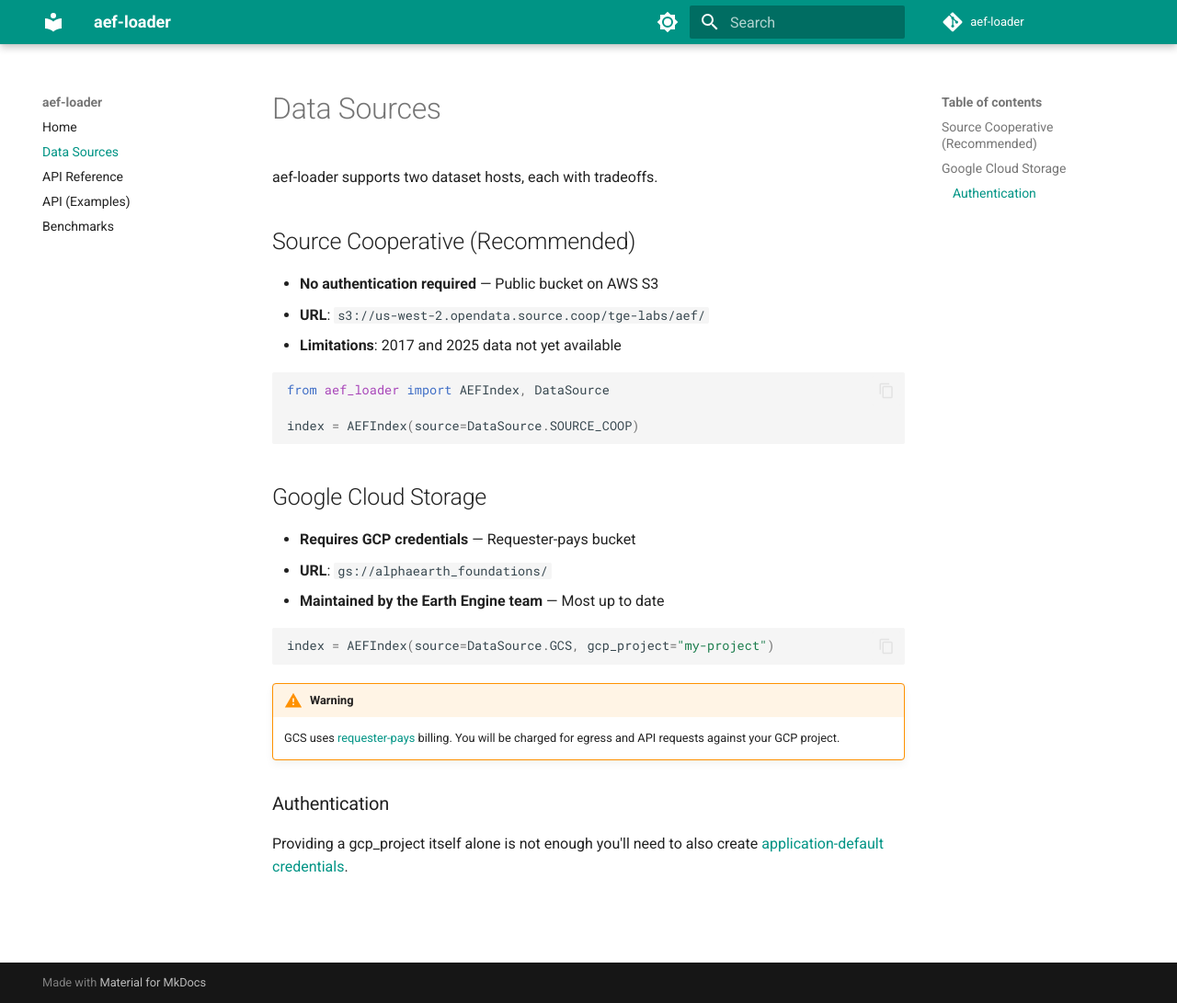
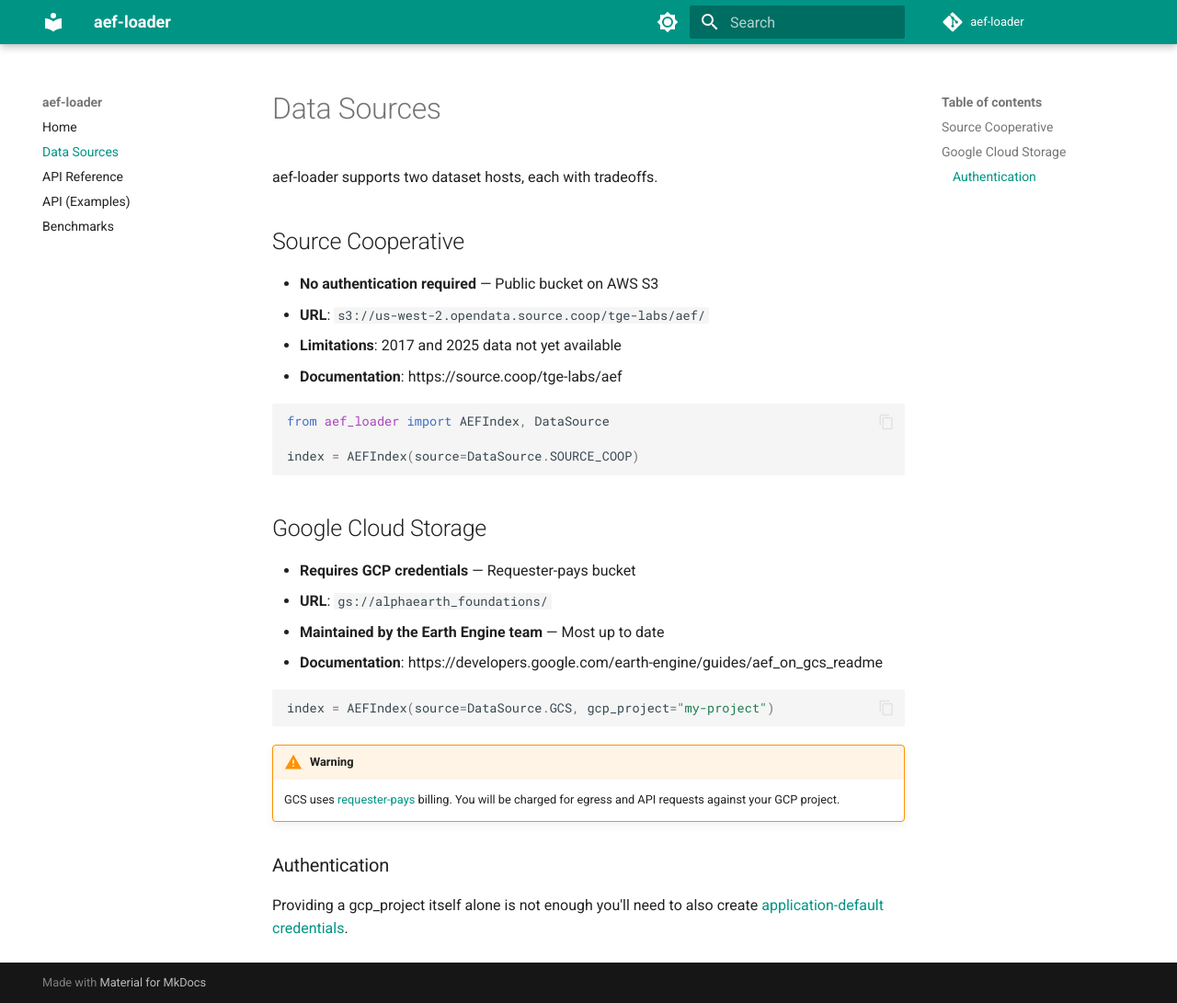
Before and after one commit to jakenotjay/aef-loader, an MkDocs documentation site: the page built from docs/data-sources.md, in a window 1280 px wide and 1091 px high. Shown: the whole window at 92% size. Built offline with MkDocs 1.6.1 and Material for MkDocs 9.7.7, drawn with Linux system fonts in a browser that asks for light colours; comment, search, counter and statistics services are not loaded.

Commit message:
Add links to docs

````diff
--- a/docs/data-sources.md
+++ b/docs/data-sources.md
@@ -2,11 +2,12 @@
 
 aef-loader supports two dataset hosts, each with tradeoffs.
 
-## Source Cooperative (Recommended)
+## Source Cooperative
 
 - **No authentication required** — Public bucket on AWS S3
 - **URL**: `s3://us-west-2.opendata.source.coop/tge-labs/aef/`
 - **Limitations**: 2017 and 2025 data not yet available
+- **Documentation**: https://source.coop/tge-labs/aef
 
 ```python
 from aef_loader import AEFIndex, DataSource
@@ -19,6 +20,7 @@
 - **Requires GCP credentials** — Requester-pays bucket
 - **URL**: `gs://alphaearth_foundations/`
 - **Maintained by the Earth Engine team** — Most up to date
+- **Documentation**: https://developers.google.com/earth-engine/guides/aef_on_gcs_readme
 
 ```python
 index = AEFIndex(source=DataSource.GCS, gcp_project="my-project")
````
